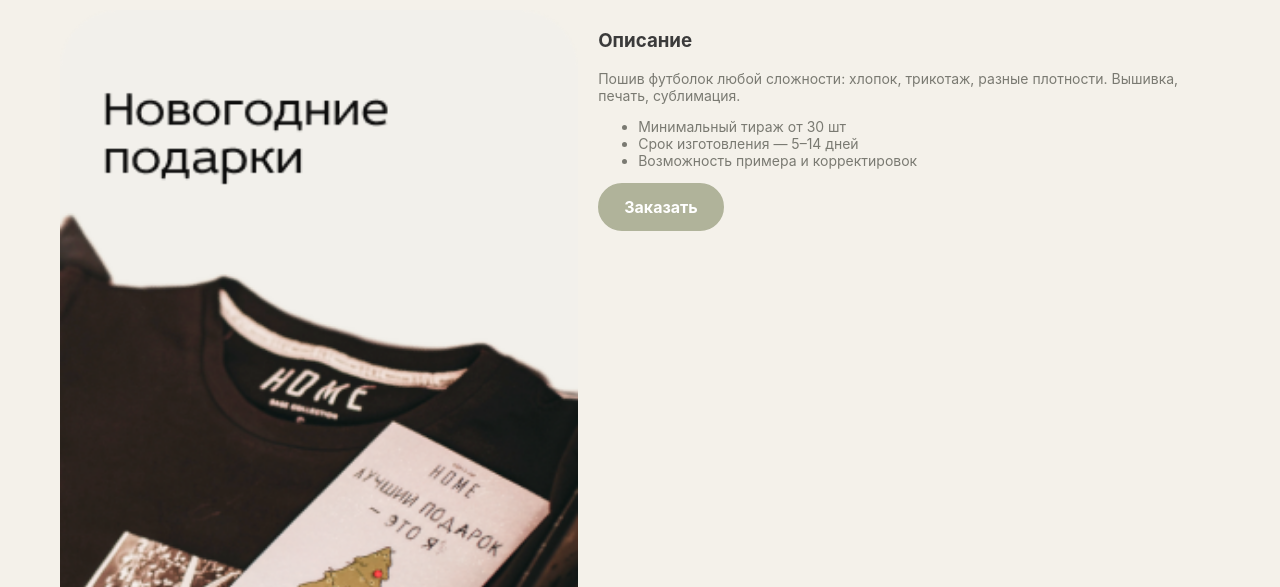
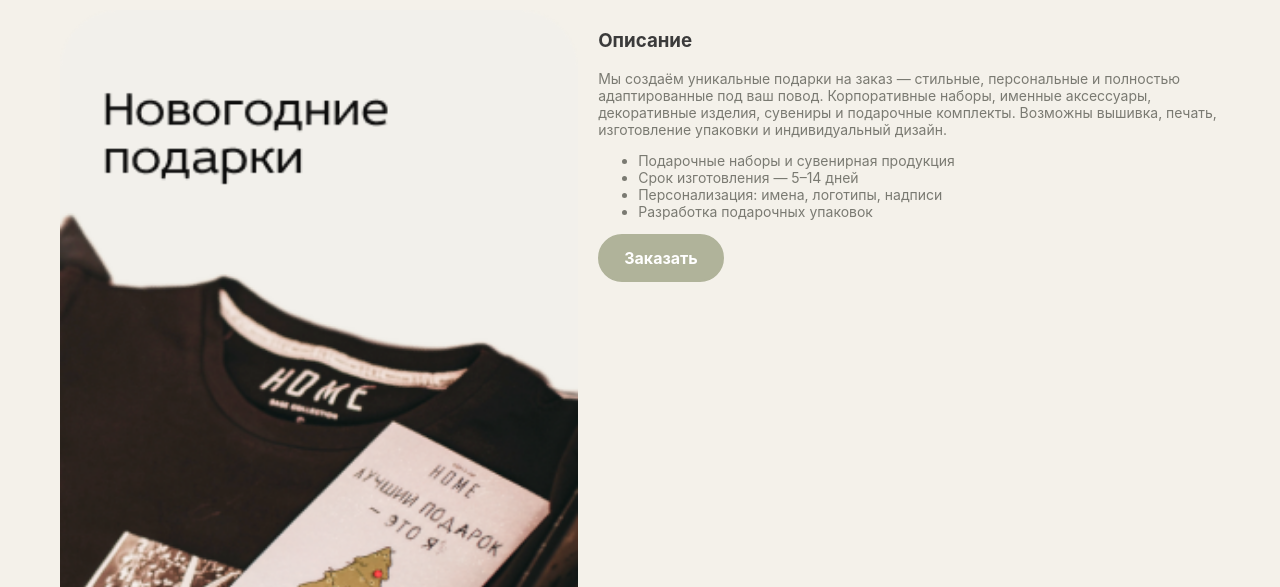
Before and after one commit to gidroshlupka-ops/fantaziya-site, a plain HTML site: page catalog/gifts.html in a window 1280 px wide. Shown: the part 213-800 px from the top of the page. Drawn offline with Linux system fonts and the light colour scheme.

Commit message:
Update gifts.html

```diff
--- a/catalog/gifts.html
+++ b/catalog/gifts.html
@@ -68,11 +68,12 @@
       <div style="flex:1"><img src="../photos/gifts.png" alt="" style="width:100%;border-radius:12px"></div>
       <div style="flex:1.2">
         <h3>Описание</h3>
-        <p class="small-muted">Пошив футболок любой сложности: хлопок, трикотаж, разные плотности. Вышивка, печать, сублимация.</p>
+        <p class="small-muted">Мы создаём уникальные подарки на заказ — стильные, персональные и полностью адаптированные под ваш повод. Корпоративные наборы, именные аксессуары, декоративные изделия, сувениры и подарочные комплекты. Возможны вышивка, печать, изготовление упаковки и индивидуальный дизайн.</p>
         <ul class="small-muted">
-          <li>Минимальный тираж от 30 шт</li>
+          <li>Подарочные наборы и сувенирная продукция</li>
           <li>Срок изготовления — 5–14 дней</li>
-          <li>Возможность примера и корректировок</li>
+          <li>Персонализация: имена, логотипы, надписи</li>
+          <li>Разработка подарочных упаковок</li>
         </ul>
         <p style="margin-top:12px"><a class="btn" href="../index.html#">Заказать</a></p>
       </div>
```
